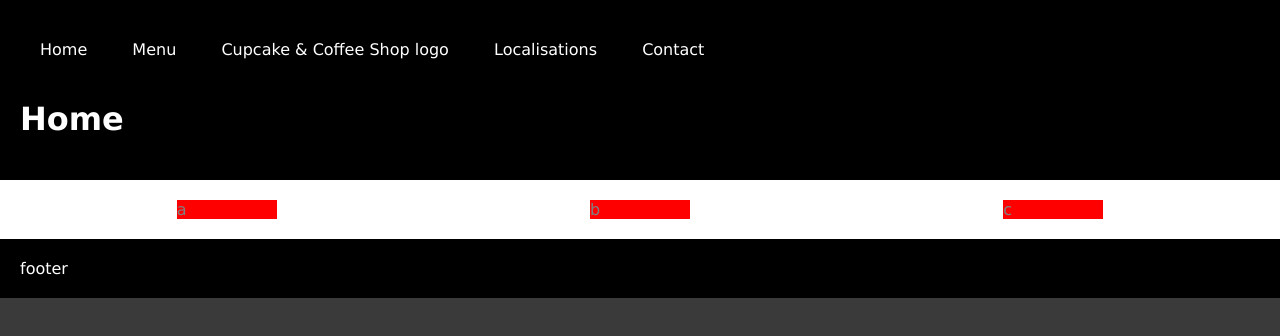
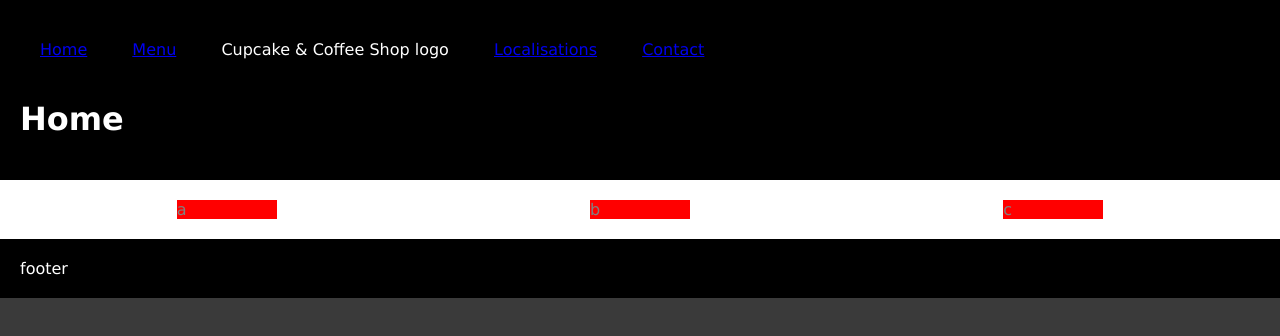
Before and after one commit to Wcline-art/Cupcake-Coffee-website, a plain HTML site: page index.html in a window 1280 px wide. Drawn offline with Linux system fonts and the light colour scheme.

Commit message:
add link to all pages to the website in navbar

```diff
--- a/index.html
+++ b/index.html
@@ -1,5 +1,5 @@
 <!DOCTYPE html>
-<html lang="en">
+<html lang="fr">
   <head>
     <meta charset="UTF-8" />
     <meta name="viewport" content="width=device-width, initial-scale=1.0" />
@@ -11,11 +11,11 @@
     <header>
       <nav>
         <ul>
-          <li>Home</li>
-          <li>Menu</li>
+          <li><a href="index.html">Home</a></li>
+          <li><a href="menu.html">Menu</a></li>
           <li>Cupcake & Coffee Shop logo</li>
-          <li>Localisations</li>
-          <li>Contact</li>
+          <li><a href="localisations.html">Localisations</a></li>
+          <li><a href="contact.html">Contact</a></li>
         </ul>
       </nav>
       <h1>Home</h1>
```
